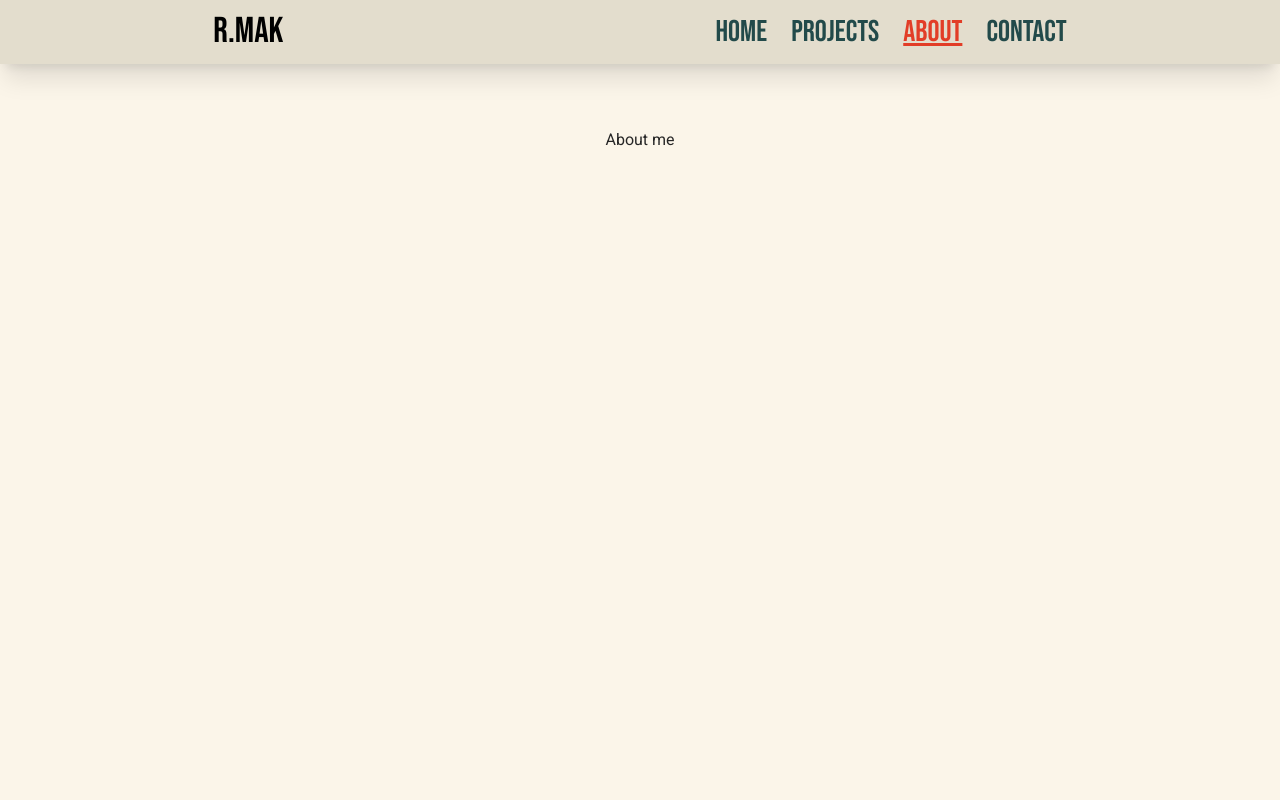
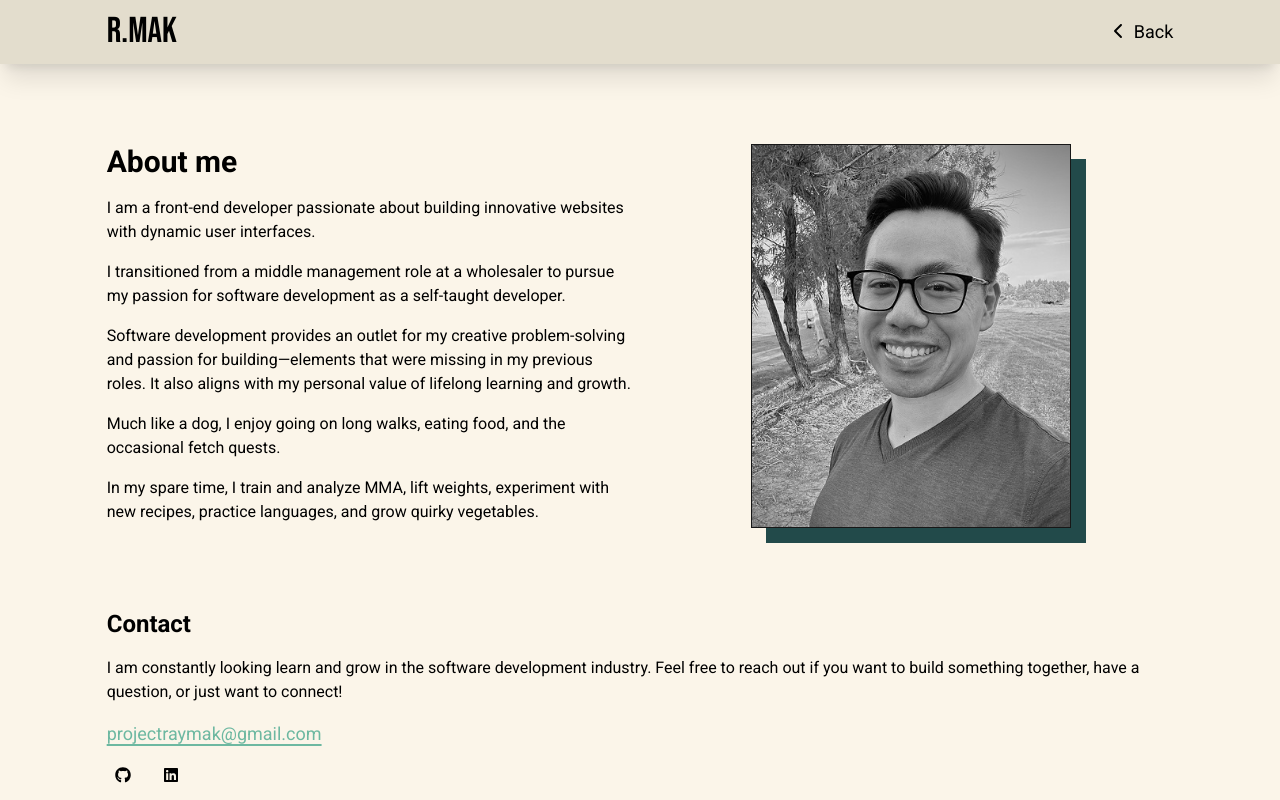
Before and after one commit to ray-mak/myportfolio, a Next.js app: page /about in a window 1280 px wide. Shown: the top 800 px of the page. Built offline with nearby package versions, Linux system fonts and the light colour scheme.

Commit message:
Add about page

```diff
--- a/src/app/about/page.tsx
+++ b/src/app/about/page.tsx
@@ -1,7 +1,92 @@
+import Image from "next/image"
+import { Backnav } from "../components/Backnav"
+import ContactSection from "../components/Contact"
+import Link from "next/link"
+import { FontAwesomeIcon } from "@fortawesome/react-fontawesome"
+import { faGithub, faLinkedin } from "@fortawesome/free-brands-svg-icons"
+
 export default function AboutPage() {
   return (
-    <div className="min-h-screen my-16">
-      <h1>About me</h1>
-    </div>
+    <>
+      <Backnav />
+      <div className="flex flex-col my-8 md:my-20 justify-center items-center">
+        <div className="grid gap-4 md:grid-cols-2 w-full md:w-5/6 2xl:w-1/2 p-4 xl:p-0 ">
+          <div className="flex flex-col gap-4">
+            <h1 className="text-3xl font-bold">About me</h1>
+            <p>
+              I am a front-end developer passionate about building innovative
+              websites with dynamic user interfaces.
+            </p>
+            I transitioned from a middle management role at a wholesaler to
+            pursue my passion for software development as a self-taught
+            developer.
+            <p>
+              Software development provides an outlet for my creative
+              problem-solving and passion for building—elements that were
+              missing in my previous roles. It also aligns with my personal
+              value of lifelong learning and growth.
+            </p>
+            <p>
+              Much like a dog, I enjoy going on long walks, eating food, and the
+              occasional fetch quests.
+            </p>
+            <p>
+              {" "}
+              In my spare time, I train and analyze MMA, lift weights,
+              experiment with new recipes, practice languages, and grow quirky
+              vegetables.
+            </p>
+          </div>
+          <div className="flex items-center justify-center">
+            <div className="relative w-full max-w-60 md:max-w-80 h-auto max-h-96 aspect-square md:aspect-[3/4] border border-neutral-900 shadow-darkBlue mt-10 md:mt-0">
+              <Image
+                src="/heroimg.jpg"
+                fill
+                alt="Picture of Raymond"
+                className="object-cover"
+              />
+            </div>
+          </div>
+        </div>
+      </div>
+      <section className="flex flex-col items-center p-4 lg:p-0">
+        <div className="w-full md:w-5/6 2xl:w-1/2 flex flex-col gap-4">
+          <h2 className={`text-2xl text-black font-semibold text-left`}>
+            Contact
+          </h2>
+          <div className="flex flex-col gap-4">
+            <p>
+              I am constantly looking learn and grow in the software development
+              industry. Feel free to reach out if you want to build something
+              together, have a question, or just want to connect!
+            </p>
+            <Link
+              href="mailto:projectraymak@gmail.com"
+              aria-label="email"
+              target="_blank"
+              className="underline underline-offset-4 decoration-2 text-lg text-retroBlue hover:text-darkBlue"
+            >
+              projectraymak@gmail.com
+            </Link>
+            <div className="flex gap-4">
+              <Link
+                href="https://github.com/ray-mak"
+                aria-label="github"
+                target="_blank"
+              >
+                <FontAwesomeIcon icon={faGithub} className="w-8" />
+              </Link>
+              <Link
+                href="https://www.linkedin.com/in/imraymak/"
+                aria-label="linkedin"
+                target="_blank"
+              >
+                <FontAwesomeIcon icon={faLinkedin} className="w-8" />
+              </Link>
+            </div>
+          </div>
+        </div>
+      </section>
+    </>
   )
 }
--- /dev/null
+++ b/src/app/components/Backnav.tsx
@@ -0,0 +1,27 @@
+import Link from "next/link"
+import { Bebas_Neue } from "next/font/google"
+import { FontAwesomeIcon } from "@fortawesome/react-fontawesome"
+import { faChevronLeft } from "@fortawesome/free-solid-svg-icons"
+
+const bebas = Bebas_Neue({
+  weight: "400",
+  subsets: ["latin"],
+})
+
+export function Backnav() {
+  return (
+    <nav className="flex w-full h-16 p-4 md:p-0 flex items-center justify-center bg-bgRetroDark shadow-xl">
+      <div className="w-full md:w-5/6 2xl:w-1/2 flex">
+        <Link href="/" className={`text-4xl font-bold ${bebas.className}`}>
+          R.Mak
+        </Link>
+        <Link href="/" className="flex items-center ml-auto gap-2">
+          <div className="w-3">
+            <FontAwesomeIcon icon={faChevronLeft} />
+          </div>
+          <p className="text-lg">Back</p>
+        </Link>
+      </div>
+    </nav>
+  )
+}
--- a/src/app/layout.tsx
+++ b/src/app/layout.tsx
@@ -2,7 +2,6 @@ import type { Metadata } from "next"
 import { Roboto } from "next/font/google"
 import "./globals.css"
 import { Navbar, NavLink } from "./components/Navbar"
-import Footer from "./components/Footer"
 
 const roboto = Roboto({
   weight: ["100", "300", "400", "500", "700", "900"],
@@ -21,22 +20,7 @@ export default function RootLayout({
 }>) {
   return (
     <html lang="en">
-      <body className={`bg-bgRetro min-h-screen ${roboto.className}`}>
-        <Navbar>
-          <NavLink href="/">Home</NavLink>
-          <NavLink href="/projects">Projects</NavLink>
-          <NavLink href="/about">About</NavLink>
-          <NavLink href="/contact">Contact</NavLink>
-        </Navbar>
-        <main>
-          <div className="flex">
-            <div className="mt-16 md:mt-0 w-full flex items-center justify-center text-neutral-800">
-              {children}
-            </div>
-          </div>
-        </main>
-        <Footer />
-      </body>
+      <body className={`bg-bgRetro ${roboto.className}`}>{children}</body>
     </html>
   )
 }
--- a/src/app/page.tsx
+++ b/src/app/page.tsx
@@ -4,6 +4,8 @@ import Link from "next/link"
 import WorkSection from "./components/WorkSection"
 import SkillsSection from "./components/Skills"
 import ContactSection from "./components/Contact"
+import { Navbar, NavLink } from "./components/Navbar"
+import Footer from "./components/Footer"
 
 const bungee = Bungee({
   weight: ["400"],
@@ -17,14 +19,26 @@ const bebas = Bebas_Neue({
 
 export default function HomePage() {
   return (
+    <>
+      <Navbar>
+        <NavLink href="/">Home</NavLink>
+        <NavLink href="/projects">Projects</NavLink>
+        <NavLink href="/about">About</NavLink>
+        <NavLink href="/contact">Contact</NavLink>
+      </Navbar>
+      <main>
+        <div className="flex">
+          <div className="mt-16 md:mt-0 w-full flex items-center justify-center text-neutral-800">
             <div className="md:mt-32 flex flex-col items-center">
               <section className="md:w-5/6 lg:w-2/3 mb-8 md:mb-32 flex flex-col md:grid md:grid-cols-3 gap-8 p-6 md:p-0">
                 <div className="flex flex-col gap-2 md:text-lg col-span-2 text-neutral-600">
                   <p>
                     Hi, <br></br>
                     My name is{" "}
-            <span className={`font-bold text-neutral-800`}>Raymond</span> and
-            I'm a
+                    <span className={`font-bold text-neutral-800`}>
+                      Raymond
+                    </span>{" "}
+                    and I'm a
                   </p>
                   <p
                     className={`text-4xl md:text-6xl text-darkBlue py-2 leading-[1.15] text-center md:text-left ${bungee.className}`}
@@ -32,27 +46,43 @@ export default function HomePage() {
                     Front-End Developer
                   </p>
                   <p>
-            I enjoy problem-solving and finding unique solutions that enhance
-            user interaction.
+                    I enjoy problem-solving and finding unique solutions that
+                    enhance user interaction.
                   </p>
                   <p>
-            With a passion for crafting dynamic and accessible web experiences,
-            I specialize in front-end development using{" "}
-            <span className="font-semibold text-neutral-800">JavaScript</span>{" "}
+                    With a passion for crafting dynamic and accessible web
+                    experiences, I specialize in front-end development using{" "}
+                    <span className="font-semibold text-neutral-800">
+                      JavaScript
+                    </span>{" "}
                     frameworks like
-            <span className="font-semibold text-neutral-800"> React</span> as
-            well as{" "}
-            <span className="font-semibold text-neutral-800">TypeScript</span>.{" "}
+                    <span className="font-semibold text-neutral-800">
+                      {" "}
+                      React
+                    </span>{" "}
+                    as well as{" "}
+                    <span className="font-semibold text-neutral-800">
+                      TypeScript
+                    </span>
+                    .{" "}
                   </p>
                   <p>
-            I also have experience building full-stack applications using{" "}
-            <span className="font-semibold text-neutral-800">Prisma</span>,{" "}
-            <span className="font-semibold text-neutral-800">NextJS</span>,{" "}
+                    I also have experience building full-stack applications
+                    using{" "}
+                    <span className="font-semibold text-neutral-800">
+                      Prisma
+                    </span>
+                    ,{" "}
+                    <span className="font-semibold text-neutral-800">
+                      NextJS
+                    </span>
+                    ,{" "}
                     <span className="font-semibold text-neutral-800">
                       Tailwind CSS{" "}
                     </span>
                     and everyone's favorite tutorial stack - the{" "}
-            <span className="font-semibold text-neutral-800">MERN</span> stack.
+                    <span className="font-semibold text-neutral-800">MERN</span>{" "}
+                    stack.
                   </p>
                   <div className="flex flex-col items-center justify-center md:justify-start xs:flex-row mt-6 mb-4 md:mb-0 md:mt-12 gap-4 xl:gap-10">
                     <Link
@@ -84,5 +114,10 @@ export default function HomePage() {
               <SkillsSection />
               <ContactSection />
             </div>
+          </div>
+        </div>
+      </main>
+      <Footer />
+    </>
   )
 }
```
Also changed, not shown: public/profile.png (added). Lines whose indentation alone changed are shown as unchanged.
